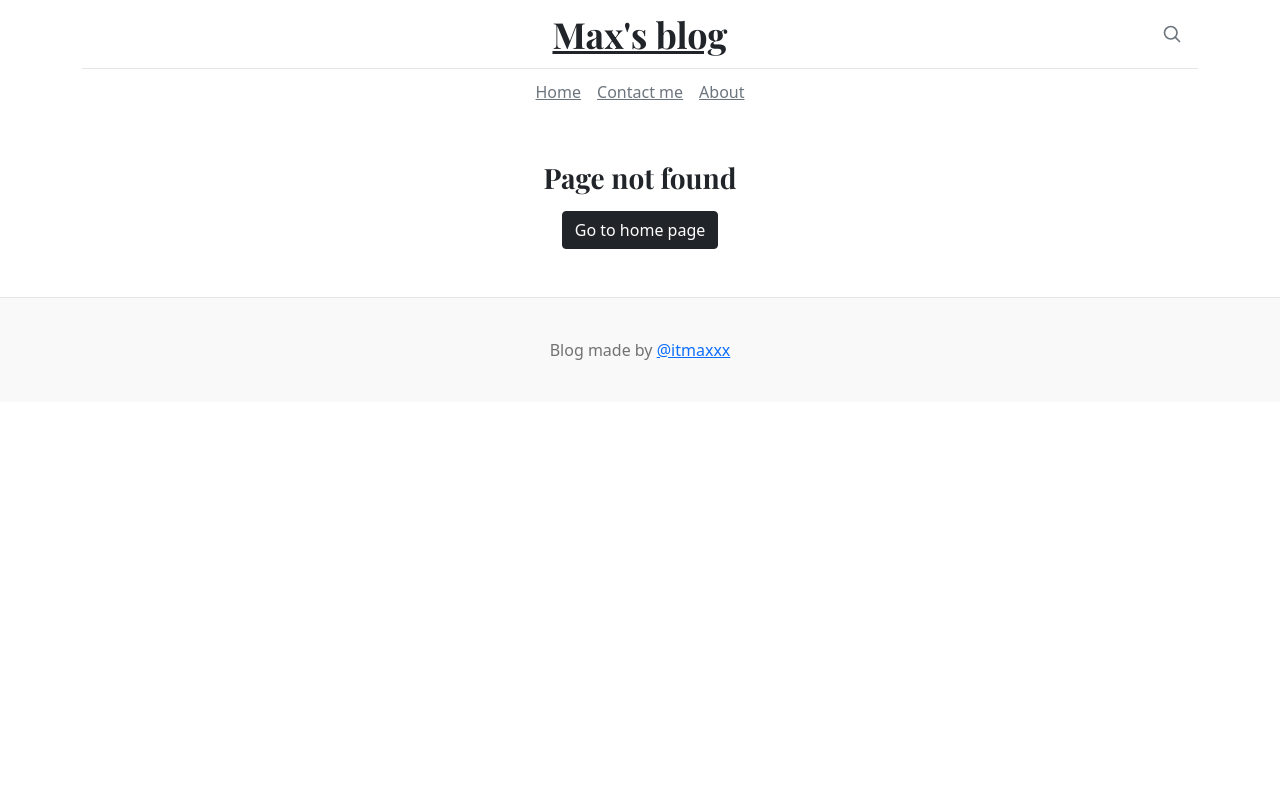
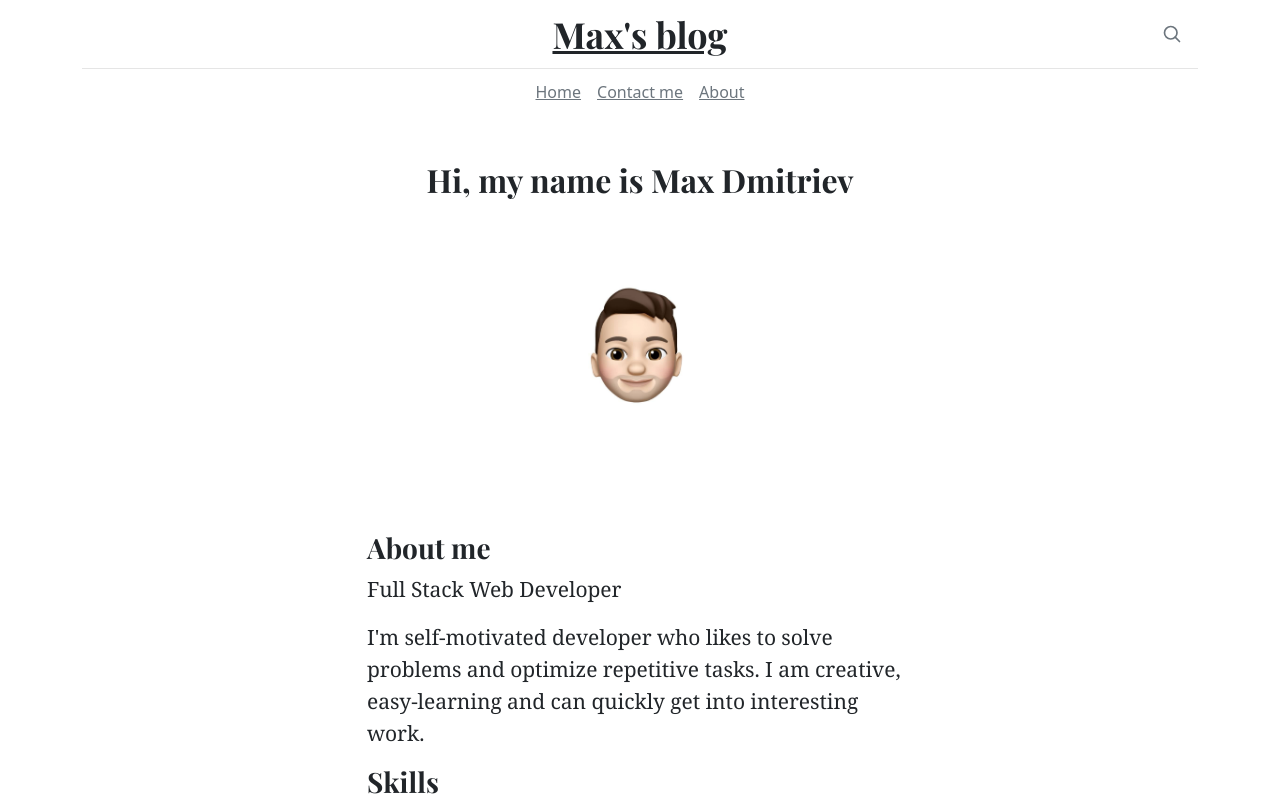
Before and after one commit to itmaxxx/ng-blog, an Angular app: page /about in a window 1280 px wide. Before the commit this address had no page. Shown: the top 800 px of the page. Built offline with nearby package versions, Linux system fonts and the light colour scheme.

Commit message:
about me, contact me pages

```diff
--- /dev/null
+++ b/src/app/about/about.component.css
@@ -0,0 +1,22 @@
+.about-me-title {
+  text-align: center;
+}
+.about-me-image {
+  height: 300px;
+  overflow: hidden;
+  display: flex;
+  align-items: center;
+  justify-content: center;
+}
+.about-me-image img {
+  max-height: 300px;
+}
+.about-me-text {
+  font-weight: 400;
+  font-size: 21px;
+  line-height: 32px;
+  word-break: break-word;
+  overflow-wrap: break-word;
+  letter-spacing: -0.003em;
+  font-family: charter, Georgia, Cambria, "Times New Roman", Times, serif;
+}
--- /dev/null
+++ b/src/app/about/about.component.html
@@ -0,0 +1,22 @@
+<main class="container my-5">
+  <div class="row d-flex justify-content-center">
+    <article class="about-me col-md-10 col-lg-8 col-xl-6">
+      <h2 class="about-me-title">Hi, my name is Max Dmitriev</h2>
+
+      <div class="col-12 mt-2 mb-4 about-me-image">
+        <img src="/assets/photo.jpg" alt="ssss" class="rounded" />
+      </div>
+
+      <h3>About me</h3>
+      <p class="about-me-text">Full Stack Web Developer</p>
+
+      <p class="about-me-text">I'm self-motivated developer who likes to solve problems and optimize repetitive tasks. I am creative, easy-learning and can quickly get into interesting work.</p>
+
+      <h3>Skills</h3>
+      <p class="about-me-text">
+        React / Redux / NextJS / React Native / TypeScript/ JS / HTML / CSS / SASS/ MySQL / MS SQL / PostgreSQL / MongoDB/ NodeJS / ExpressJS / Webpack/ REST / GraphQL / Axios / JSON/ OOP / S.O.L.I.D. / Git/ Bootstrap / Material UI / Materialize
+      </p>
+
+    </article>
+  </div>
+</main>
--- /dev/null
+++ b/src/app/about/about.component.ts
@@ -0,0 +1,15 @@
+import { Component, OnInit } from '@angular/core';
+
+@Component({
+  selector: 'app-about',
+  templateUrl: './about.component.html',
+  styleUrls: ['./about.component.css']
+})
+export class AboutComponent implements OnInit {
+
+  constructor() { }
+
+  ngOnInit(): void {
+  }
+
+}
--- /dev/null
+++ b/src/app/contact-me/contact-me.component.html
@@ -0,0 +1,19 @@
+<main class="container my-5">
+  <div class="row d-flex justify-content-center">
+    <article class="contact-me col-md-10 col-lg-8 col-xl-6">
+      <h2 class="contact-me-title">Contact me</h2>
+
+      <form class="mt-4">
+        <div class="mb-3">
+          <label for="emailInput" class="form-label">Email address</label>
+          <input type="email" class="form-control" id="emailInput" placeholder="name@example.com">
+        </div>
+        <div class="mb-3">
+          <label for="messageInput" class="form-label">Your message</label>
+          <textarea class="form-control" id="messageInput" rows="3"></textarea>
+        </div>
+        <button type="submit" class="btn btn-dark">Submit</button>
+      </form>
+    </article>
+  </div>
+</main>
--- /dev/null
+++ b/src/app/contact-me/contact-me.component.ts
@@ -0,0 +1,15 @@
+import { Component, OnInit } from '@angular/core';
+
+@Component({
+  selector: 'app-contact-me',
+  templateUrl: './contact-me.component.html',
+  styleUrls: ['./contact-me.component.css']
+})
+export class ContactMeComponent implements OnInit {
+
+  constructor() { }
+
+  ngOnInit(): void {
+  }
+
+}
--- a/src/app/home/home.component.html
+++ b/src/app/home/home.component.html
@@ -1,9 +1,7 @@
 <main class="container">
   <app-slider
     title="Welcome to my blog"
-    text="Check out my latest post"
-    link="/post/3"
-    linkText="Read now"
+    text="Hope you'll enjoy"
     >
   </app-slider>
 
--- a/src/app/slider/slider.component.html
+++ b/src/app/slider/slider.component.html
@@ -2,6 +2,5 @@
   <div class="col-md-6 px-0">
     <h1 class="display-4">{{ title }}</h1>
     <p class="lead my-3">{{ text }}</p>
-    <p class="lead mb-0"><a [routerLink]="link" class="fw-bold btn btn-light">{{ linkText }}</a></p>
   </div>
 </div>
--- a/src/app/slider/slider.component.ts
+++ b/src/app/slider/slider.component.ts
@@ -9,8 +9,6 @@ export class SliderComponent implements OnInit {
 
   @Input() title: string = '';
   @Input() text: string = '';
-  @Input() link: string = '';
-  @Input() linkText: string = '';
 
   constructor() { }
 
```
Also changed, not shown: src/app/app.module.ts (+11 -1 lines), src/app/contact-me/contact-me.component.css (added), src/assets/photo.jpg (added).
